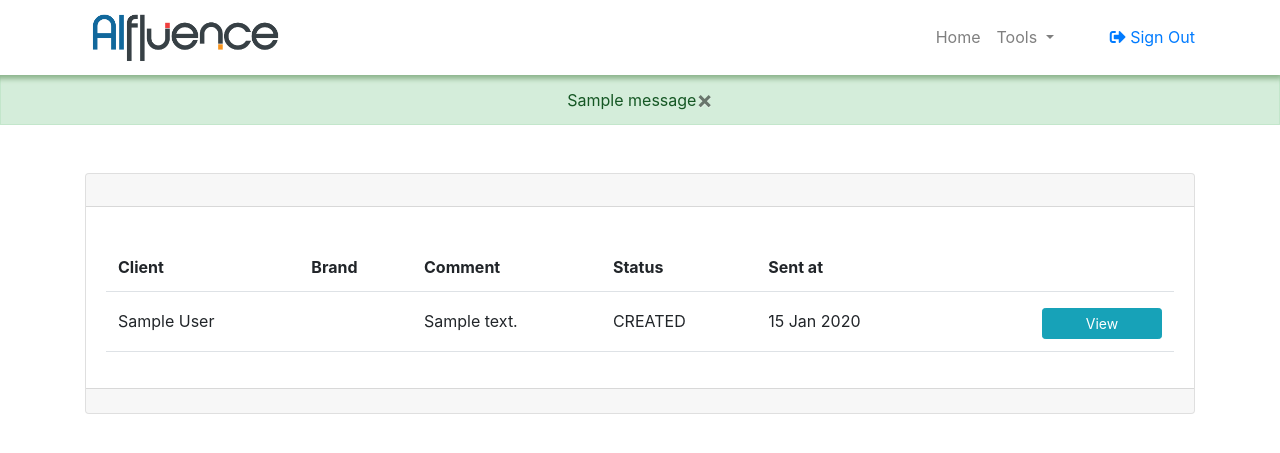
After one commit to figaro27/python_django_aifluence, a Django app: page /invitations/ in a window 1280 px wide. The commit adds this page. Shown: the top 453 px of the page. Run offline with Django 3.2, Linux system fonts and the light colour scheme; a user stored in the database is signed in; tables that the repository leaves empty hold one stand-in row (values such as "Sample post"); one stand-in notice (Sample message) is shown; data that the repository does not hold is empty; some libraries are stand-ins or nearby versions.

Commit message:
Add influencer invitations page

```diff
--- a/aifluence/invitation/urls.py
+++ b/aifluence/invitation/urls.py
@@ -1,9 +1,10 @@
 from django.urls import path
-from .views import invitation_create, invitation_influencer, invitation_accepted, invitation_rejected
+from .views import invitation_create, invitation_influencer, invitation_accepted, invitation_rejected, influencer_invitations
 
 urlpatterns = [
     path('create', invitation_create, name='invitation_create'),
     path(r'<invitation_key>', invitation_influencer, name='invitation_influencer'),
     path(r'<invitation_key>/accepted', invitation_accepted, name='invitation_accepted'),
     path(r'<invitation_key>/rejected', invitation_rejected, name='invitation_rejected'),
+    path('', influencer_invitations, name='influencer_invitations'),
 ]
--- a/aifluence/invitation/views.py
+++ b/aifluence/invitation/views.py
@@ -1,8 +1,10 @@
 from django.shortcuts import render, redirect
 from django.contrib.auth import login
+from django.contrib import messages
 from django.urls import reverse
 from django.http import HttpResponseRedirect, HttpResponse, HttpResponseNotFound, JsonResponse
 from django.db.models import Q
+from django.views.generic import ListView
 from datetime import datetime
 
 from .models import Invitation
@@ -10,6 +12,23 @@
 from users.forms import UserCreationForm
 # Create your views here.
 from .forms import InvitationForm
+
+def influencer_invitations(request):
+    print('asdfasd')
+    if request.method == 'GET':
+        try:
+            influencer = Influencer.objects.get(user=request.user)
+            invitation_list = Invitation.objects.filter(Q(influencer_account=influencer.instagram_account)|Q(influencer_account=influencer.facebook_account)|Q(influencer_account=influencer.twitter_account))
+        except Influencer.DoesNotExist:
+            messages.warning(request, 'You must fill the profile form to see invitations')
+            return HttpResponseRedirect(reverse('dashboard'))
+
+        context = dict()
+        context.update({
+            'menu':'invitations',
+            'invitation_list': invitation_list
+        })
+        return render(request, 'invitation/influencer_invitations.html', context)
 
 def invitation_create(request):
     if request.method == 'POST':
--- a/aifluence/templates/campaigns/invite_influencers.html
+++ b/aifluence/templates/campaigns/invite_influencers.html
@@ -1,7 +1,7 @@
 {% extends 'layouts/list.html' %}
 {% load static %}
 {% block title %}
-    <title>AIfluence.com | Campagins</title>
+    <title>AIfluence.com | Invitations</title>
 {% endblock %}
 
 {% block table_title %}
--- /dev/null
+++ b/aifluence/templates/invitation/influencer_invitations.html
@@ -0,0 +1,36 @@
+{% extends 'layouts/list.html' %}
+{% load static %}
+
+{% block actions %}
+{% endblock %}
+
+{% block list %}
+<table class="table card-table table-borderless table-vcenter mt-3">
+    <tr class="border-bottom">
+        <th class="text-left d-none d-md-table-cell text-nowrap">Client</th>
+        <th class="text-left d-none d-md-table-cell text-nowrap">Brand</th>
+        <th class="text-left d-none d-md-table-cell text-nowrap">Comment</th>
+        <th class="text-left d-none d-md-table-cell text-nowrap">Status</th>
+        <th class="text-left d-none d-md-table-cell text-nowrap">Sent at</th>
+        <th></th>
+    </tr>
+    <tbody>
+        {% for item in invitation_list %}
+            <tr class="border-bottom">
+                <td class="text-left d-none d-md-table-cell text-nowrap align-middle">{{ item.client.first_name }} {{ item.client.last_name }}</td>
+                <td class="text-left d-none d-md-table-cell text-nowrap align-middle">{{ item.campaign.brand_name }}</td>
+                <td class="text-left d-none d-md-table-cell text-nowrap align-middle">{{ item.invitation_content }}</td>
+                <td class="text-left d-none d-md-table-cell text-nowrap align-middle">{{ item.get_status_display }}</td>
+                <td class="text-left d-none d-md-table-cell text-nowrap align-middle">{{ item.last_sent_at|date:' d M Y' }}</td>
+                <td class="text-right d-none d-md-table-cell text-nowrap ">
+                    <a href="{% url 'invitation_influencer' invitation_key=item.invitation_key %}" class="btn btn-info btn-sm mt-1" style="width:120px;"> View </a>
+                </td>
+            </tr>
+            {% empty %}
+            <tr>
+                <td align="center" colspan="6" class="align-content-center">You haven't received any invitation.</td>
+            </tr>
+        {% endfor %}
+    </tbody>
+</table>
+{% endblock%}
--- a/aifluence/templates/layouts/base.html
+++ b/aifluence/templates/layouts/base.html
@@ -19,6 +19,26 @@
 
     {% endblock %}
 
+    {% block messages %}
+        {% for message in messages %}
+            {% if message.tags == "error" %}
+                <div class="alert alert-dismissable alert-danger position-static" role="alert" style="border-radius: 0">
+            {% elif message.tags == "warning" %}
+                <div class="alert alert-dismissable alert-warning position-static" role="alert" style="border-radius: 0">
+            {% elif message.tags == "success" %}
+                <div class="alert alert-dismissable alert-success position-static" role="alert" style="border-radius: 0">
+            {% elif message.tags == "info" %}
+                <div class="alert alert-dismissable alert-primary position-static" role="alert" style="border-radius: 0">
+            {% endif %}
+                <div class="row justify-content-center">
+                    {{ message }}
+                    <button type="button" class="close" data-dismiss="alert" aria-label="Close">
+                        <span aria-hidden="true">&times;</span>
+                    </button>
+                </div>
+            </div>
+        {% endfor %}
+    {% endblock %}
 
     {% block content %}
 
--- a/aifluence/templates/menu/menu_influencer.html
+++ b/aifluence/templates/menu/menu_influencer.html
@@ -7,12 +7,12 @@
         <a class="nav-link" href="#">Contracts</a>
     </li>
     <li class="nav-item {% if menu == 'invitations' %} active {% endif %}">
-        <a class="nav-link" href="#">Invitations</a>
+        <a class="nav-link" href="{% url 'influencer_invitations' %}">Invitations</a>
     </li>
     <li class="nav-item {% if menu == 'messages' %} active {% endif %}">
         <a class="nav-link" href="#">Messages</a>
     </li>
     <li class="nav-item {% if menu == 'profile' %} active {% endif %}">
-        <a class="nav-link" href="#">Profile</a>
+        <a class="nav-link" href="{% url 'influencer_profile' %}">Profile</a>
     </li>
 </ul>
--- a/aifluence/templates/registration/influencer_profile.html
+++ b/aifluence/templates/registration/influencer_profile.html
@@ -20,7 +20,7 @@
                     </div>
                     <div class="d-flex">
                         <input type="submit" value="Save" class="btn btn-primary btn-lg m-auto">
-                        <input type="button" value="Back" class="btn btn-secondary btn-lg m-auto">
+                        <a href="{% url 'dashboard' %}" class="btn btn-secondary btn-lg m-auto">Back</a>
                     </div>
                 </div>
             </form>
```
